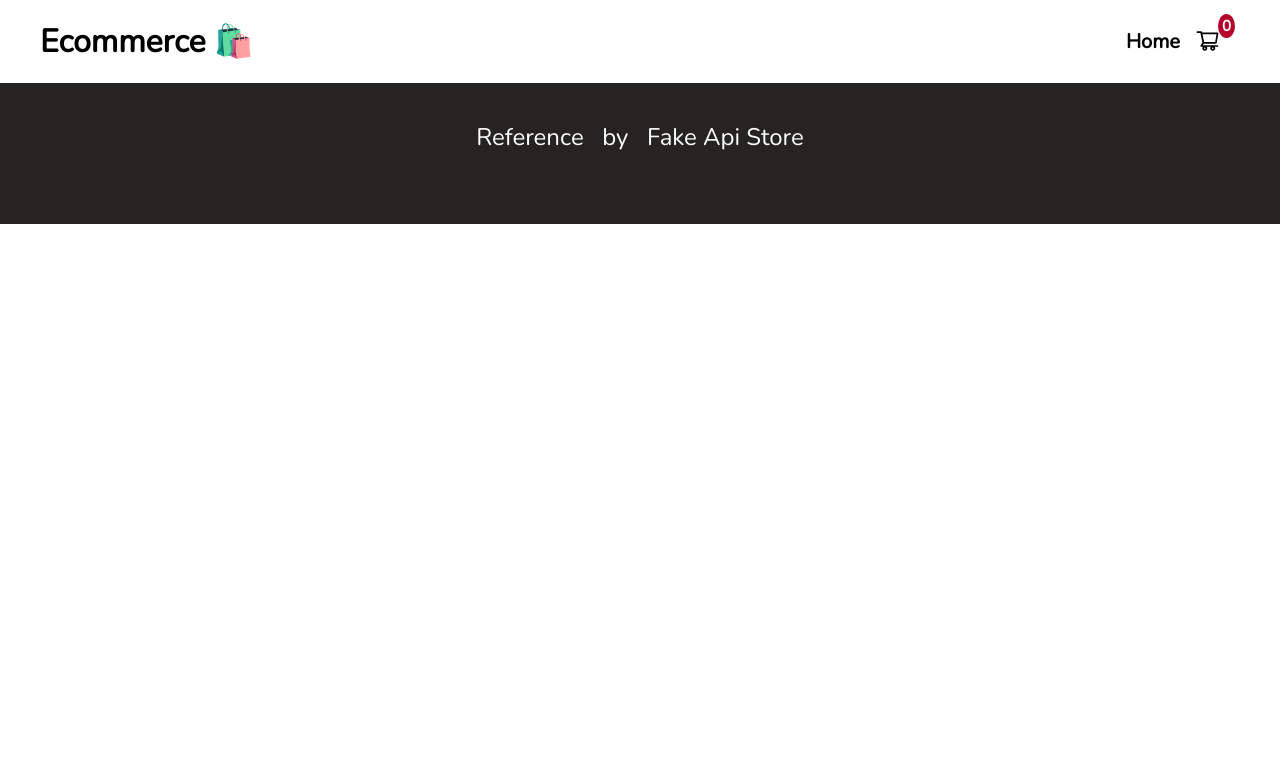
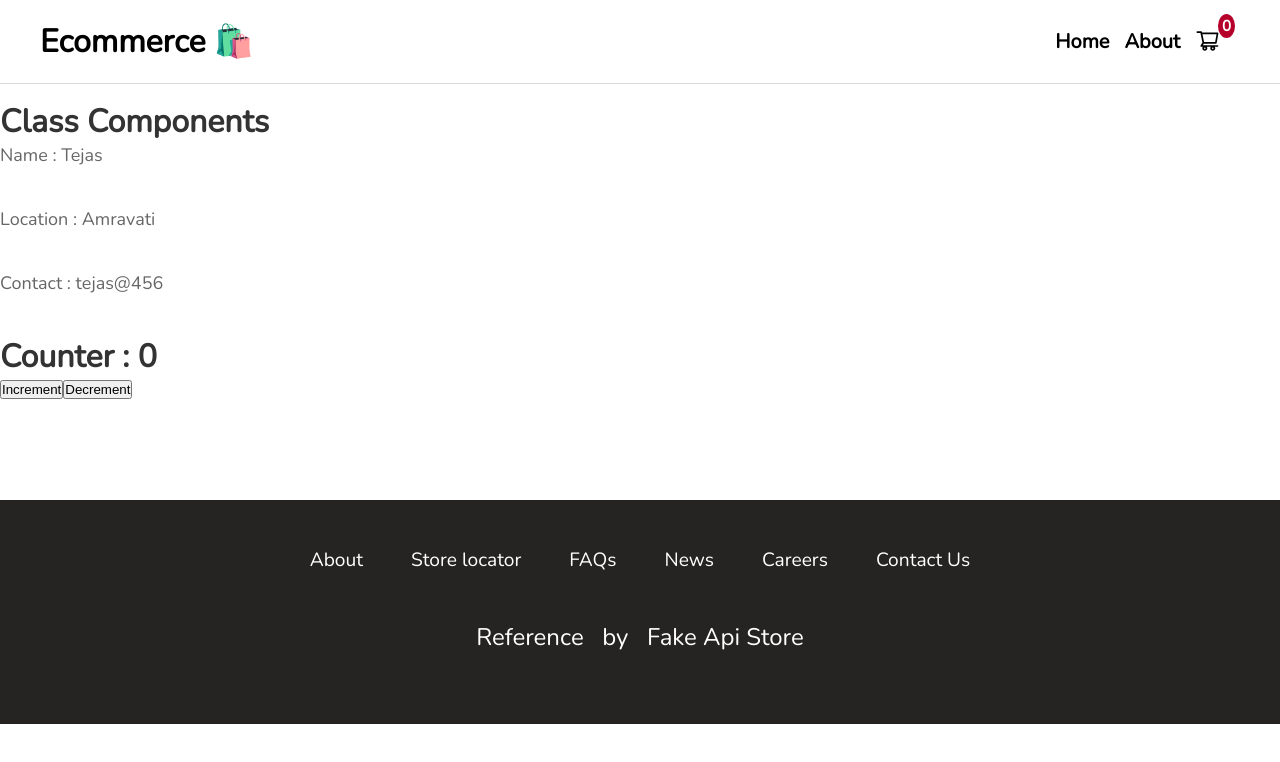
Before and after one commit to Tejas-b463/Ecommerce-Site, a React (Create React App) app: page /classComponents in a window 1280 px wide. Shown: the top 762 px of the page. Built offline with nearby package versions, Linux system fonts and the light colour scheme.

Commit message:
created counter app using class based components

```diff
--- /dev/null
+++ b/src/classComponents.jsx
@@ -0,0 +1,38 @@
+import React from "react";
+
+class classComponents extends React.Component {
+  constructor(props) {
+    super(props);
+    console.log(props);
+    this.state = {
+        count : 0,
+    }
+  }
+
+  render() {
+    const{name} = this.props
+    const{count} = this.state
+    return (
+      <div style={{ marginTop: "100px", marginBottom: "100px" }}>
+        <h1>Class Components</h1>
+
+        <p>Name : {name}</p>
+        <p>Location : {this.props.location}</p>
+        <p>Contact : {this.props.contact}</p>
+
+        <h1>Counter : {count}</h1>
+        <button onClick={()=>{
+            this.setState({
+                count : this.state.count + 1,
+            })
+        }}>Increment</button>
+        <button onClick={()=>{
+            this.setState({
+                count : this.state.count - 1,
+            })
+        }}>Decrement</button>
+      </div>
+    );
+  }
+}
+export default classComponents;
--- a/src/components/Body.jsx
+++ b/src/components/Body.jsx
@@ -7,6 +7,7 @@ import PaymentDetails from "./pages/PaymentDetails";
 import PaymentSucess from "./pages/PaymentSucess";
 import Header from "./common/Header";
 import Footer from "./common/Footer";
+import ClassComponents from "../classComponents";
 
 const Body = () => {
   return (
@@ -18,6 +19,7 @@ const Body = () => {
         <Route path="/productlist" element={<ProductList />} />
         <Route path="/paymentdetail" element={<PaymentDetails />} />
         <Route path="/paymentsucess" element={<PaymentSucess/>} />
+        <Route path="/classComponents" element={<ClassComponents name={"Tejas"} location={"Amravati"} contact={"tejas@456"}/>}/>
       </Routes>
       <Footer />
     </Router>
--- a/src/components/ProductItem.jsx
+++ b/src/components/ProductItem.jsx
@@ -15,6 +15,7 @@ const ProductItem = ({ item }) => {
   const notify = () => toast.success('Item has been added to cart');
 
   return (
+    <>
     <div key={item.id} className="product normal">
       <div className="product-header">
         <img src={item.image} alt="product" />
@@ -32,6 +33,7 @@ const ProductItem = ({ item }) => {
         </div>
       </div>
     </div>
+    </>
   );
 };
 
--- a/src/components/ProductList.jsx
+++ b/src/components/ProductList.jsx
@@ -40,6 +40,7 @@ const ProductList = () => {
   };
 
   const notify = () => toast.success('Item has been added to cart');
+
 
   return (
     <>
--- a/src/components/common/Header.jsx
+++ b/src/components/common/Header.jsx
@@ -20,7 +20,7 @@ const Header = () => {
       <div className="navbar-right">
         <ul>
           <li className='hide'><Link to="/">Home</Link></li>
-          {/* <li><Link to="/productlist">Product</Link></li> */}
+          <li><Link to="/classComponents">About</Link></li>
           <li><Link onClick={()=>window.scrollTo(0,0)} to="/cartpage"><AiOutlineShoppingCart/><span>{cart.length}</span></Link></li>
         </ul>
       </div>
```
